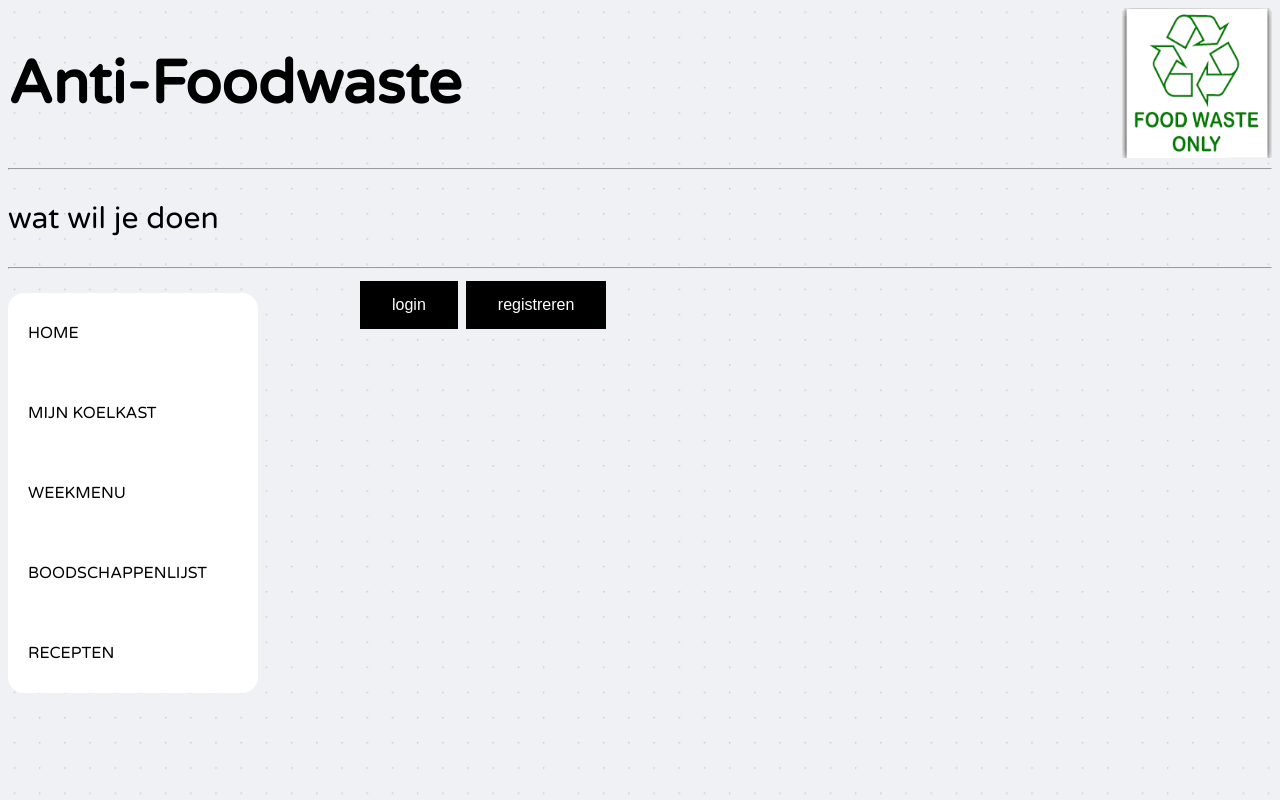
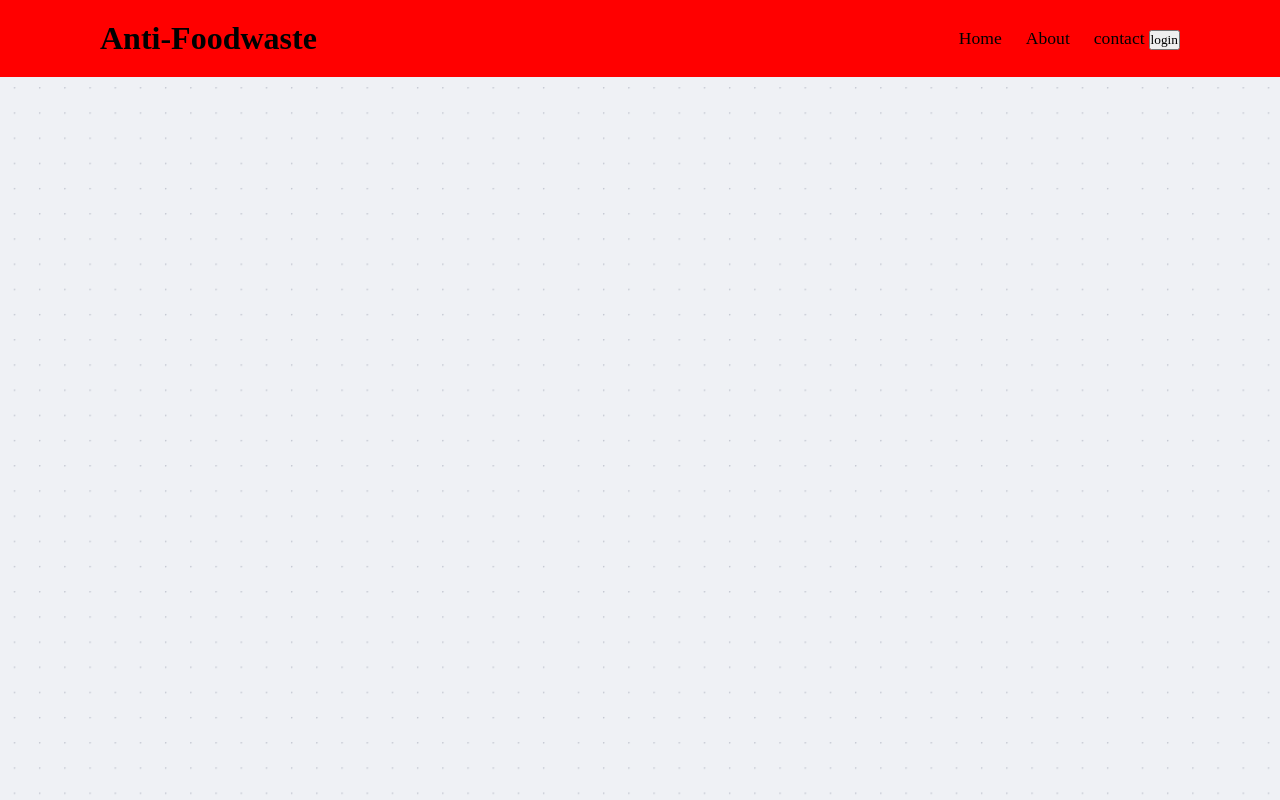
Before and after one commit to LanderGeerts04/Anti-FoodWaste, a PHP site: page / in a window 1280 px wide. Run offline with PHP 8.4, Linux system fonts and the light colour scheme.

Commit message:
home page rework

```diff
--- a/Homepage/index.css
+++ b/Homepage/index.css
@@ -5,75 +5,37 @@
 body {
   background-image: url(/Homepage/photos/Background.png);
 }
-
-.nav a {
-  display: block;
-  overflow: hidden;
-  color: black;
-  width: 230px;
-  padding: 30px 20px;
-  text-decoration: none;
+* {
+  margin: 0;
+  padding: 0;
+  box-sizing: border-box;
+  font-family: inherit;
 }
-.nav a:hover {
-  background-color: black;
-  color: white;
-  border-top-right-radius: 16px;
-  border-bottom-right-radius: 16px;
-}
-.nav {
-  list-style-type: none;
-  padding: 0;
-  background-color: white;
-  width: 250px;
-  height: 400px;
-  border-radius: 16px;
-  border-style: none;
-  font-family: VarelaRound;
+header {
   position: fixed;
-}
-#active {
-  background-color: black;
-  color: white;
-}
-#active a {
-  color: white;
+  top: 0;
+  left: 0;
+  background-color: red;
+  width: 100%;
+  display: flex;
+  justify-content: space-between;
+  align-items: center;
+  padding: 20px 100px;
+  z-index: 99;
 }
 .title {
-  display: flex;
-  justify-content: space-between;
-  font-family: VarelaRound;
-  font-size: 30px;
-  padding-top: auto;
+  color: black;
+  font-size: 2em;
+  user-select: none;
 }
-#logo {
-  width: 150px;
-  height: 150px;
-  padding-top: auto;
+.navigation a {
+  position: relative;
+  font-size: 1.1em;
+  font-weight: 500;
+  color: black;
+  text-decoration: none;
+  padding-left: 20px;
 }
-.Intro {
-  font-family: VarelaRound;
-  font-size: 30px;
+.navigation a:hover {
+  color: #fff;
 }
-.content {
-  padding-left: 350px;
-}
-.button {
-  background-color: black;
-  color: white;
-  border: none;
-  padding: 15px 32px;
-  text-align: center;
-  text-decoration: none;
-  display: inline-block;
-  font-size: 16px;
-  margin: 4px 2px;
-  cursor: pointer;
-}
-button:hover {
-  background-color: gray;
-  color: white;
-}
-.button:active {
-  background-color: white;
-  color: black;
-}
--- a/Homepage/index.html
+++ b/Homepage/index.html
@@ -4,34 +4,17 @@
     <meta charset="UTF-8" />
     <meta name="viewport" content="width=device-width, initial-scale=1.0" />
     <link rel="stylesheet" href="index.css" />
-    <title>test</title>
+    <title>Anti-Foodwaste</title>
   </head>
   <body>
-    <div class="wrapper">
-      <div class="title">
-        <h1>Anti-Foodwaste</h1>
-        <img
-          src="/Homepage/photos/recycle logo.png"
-          alt="logo Anti-Foodwaste"
-          id="logo"
-        />
-      </div>
-      <hr />
-      <p class="Intro">wat wil je doen</p>
-      <hr />
-      <ul class="nav">
-        <li id="active top"><a href="/Homepage/index.html">HOME</a></li>
-        <li>
-          <a href="/Mijn Koelkast/Mijn_Koelkast.html">MIJN KOELKAST</a>
-        </li>
-        <li><a href="../Weekmenu/Weekmenu.html">WEEKMENU</a></li>
-        <li><a href="../Boodschappenlijst.html">BOODSCHAPPENLIJST</a></li>
-        <li id="bottom"><a href="#Recepten">RECEPTEN</a></li>
-      </ul>
-      <div class="content">
-        <button class="button" id="login">login</button>
-        <button class="button" id="register">registreren</button>
-      </div>
-    </div>
+    <header>
+      <h1 class="title">Anti-Foodwaste</h1>
+      <nav class="navigation">
+        <a href="#">Home</a>
+        <a href="#">About</a>
+        <a href="#">contact</a>
+        <button class="btnLogin">login</button>
+      </nav>
+    </header>
   </body>
 </html>
```
